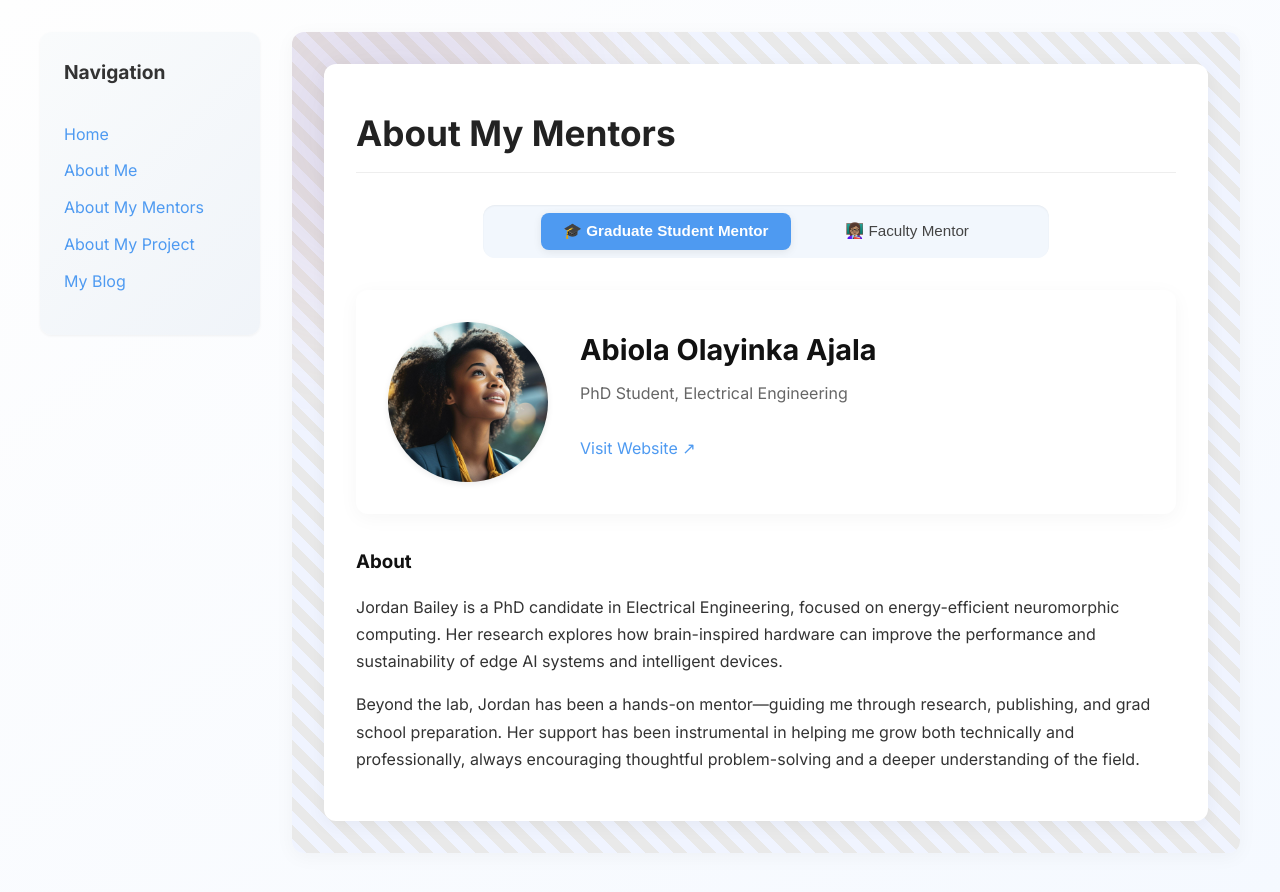
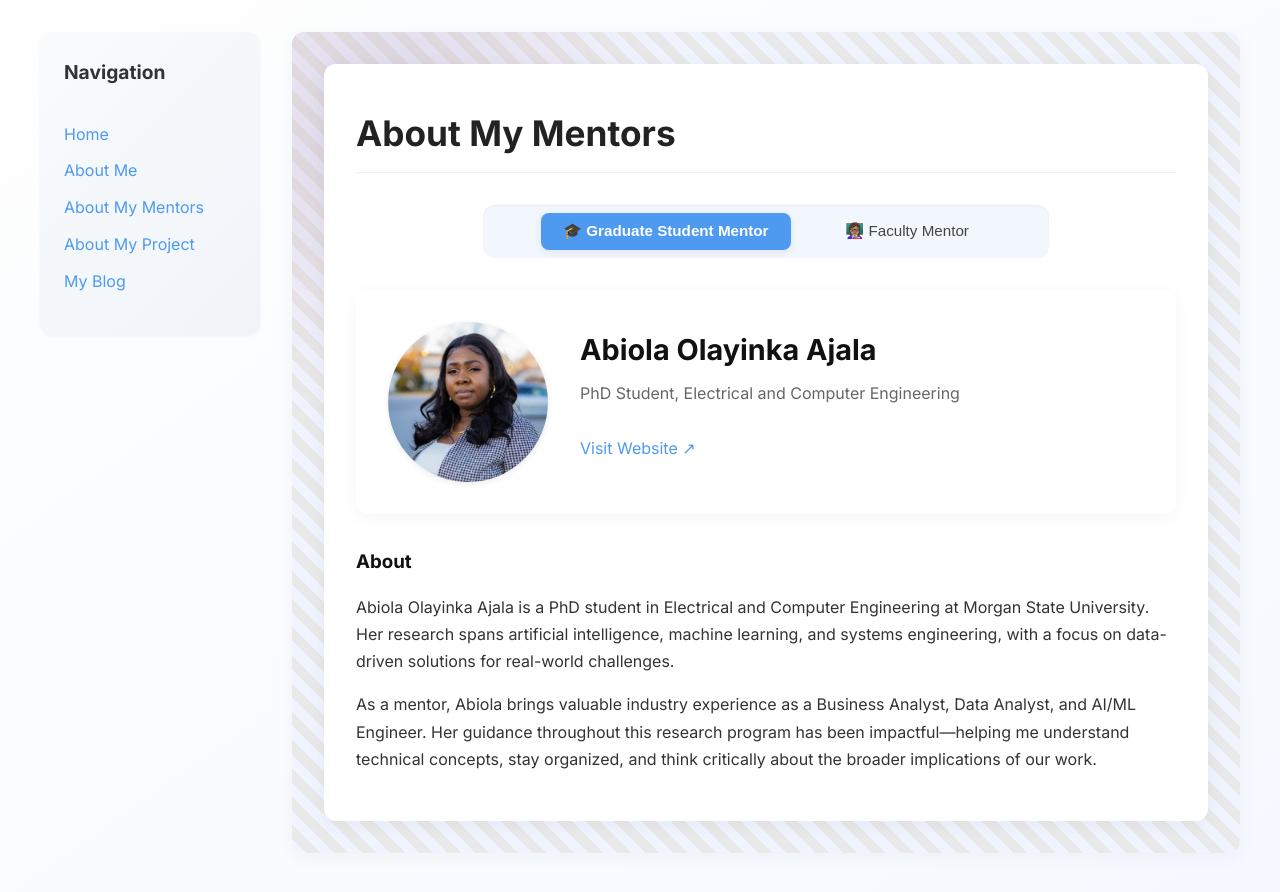
Before and after one commit to wisdomagbeve01/wisdomagbeve01.github.io, a Jekyll site: the page built from pages/about-my-mentor.md, in a window 1280 px wide. Shown: the top 892 px of the page. Built offline with Jekyll 4.4.1, drawn with Linux system fonts in a browser that asks for light colours.

Commit message:
Update about-my-mentor.md

```diff
--- a/pages/about-my-mentor.md
+++ b/pages/about-my-mentor.md
@@ -5,13 +5,14 @@ permalink: /about-my-mentor.html
 
 graduate_mentor:
   name: Abiola Olayinka Ajala
-  title: PhD Student, Electrical Engineering
-  image: /assets/images/graduate-student-mentor.jpg
+  title: PhD Student, Electrical and Computer Engineering
+  image: assets/images/abiola.jpeg
   website: https://www.morgan.edu/electrical-and-computer-engineering/faculty-and-staff/dr-kofi-nyarko
   bio: |
-    Jordan Bailey is a PhD candidate in Electrical Engineering, focused on energy-efficient neuromorphic computing. Her research explores how brain-inspired hardware can improve the performance and sustainability of edge AI systems and intelligent devices.
+    Abiola Olayinka Ajala is a PhD student in Electrical and Computer Engineering at Morgan State University. Her research spans artificial intelligence, machine learning, and systems engineering, with a focus on data-driven solutions for real-world challenges.
 
-    Beyond the lab, Jordan has been a hands-on mentor—guiding me through research, publishing, and grad school preparation. Her support has been instrumental in helping me grow both technically and professionally, always encouraging thoughtful problem-solving and a deeper understanding of the field.
+    As a mentor, Abiola brings valuable industry experience as a Business Analyst, Data Analyst, and AI/ML Engineer. Her guidance throughout this research program has been impactful—helping me understand technical concepts, stay organized, and think critically about the broader implications of our work.
+
 
 faculty_mentor:
   name: Dr. Kofi Nyarko
```
